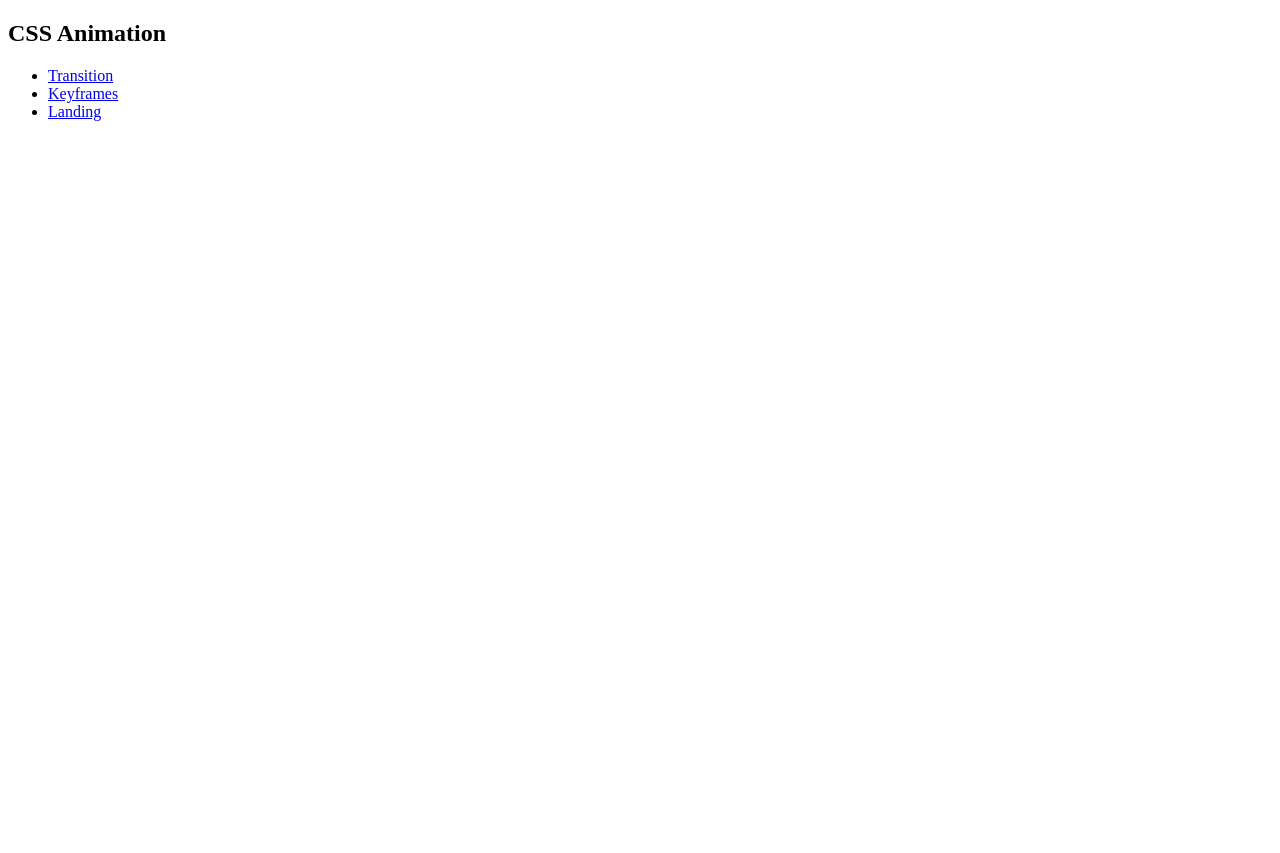
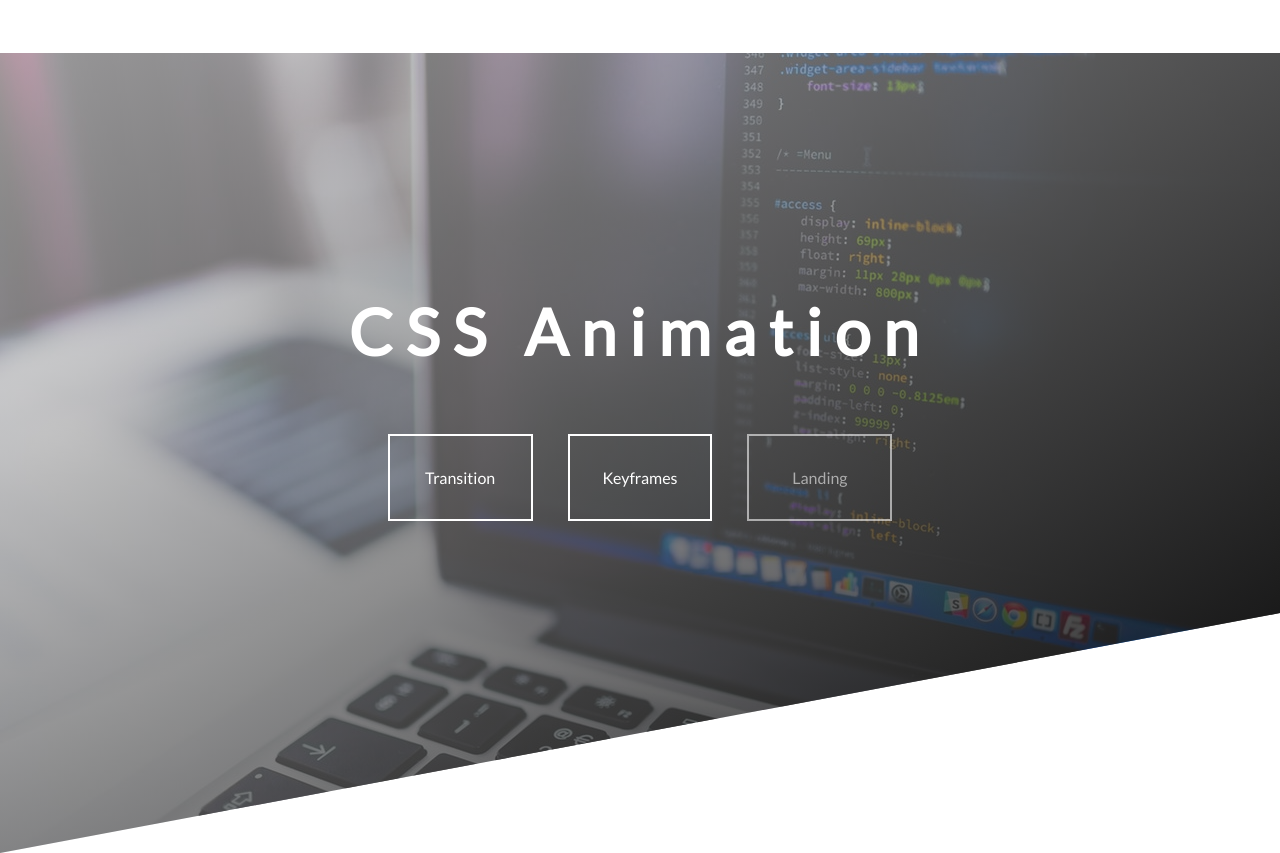
Before and after one commit to ju-voro/TARpe18-CSS-Animation, a plain HTML site: page index.html in a window 1280 px wide. Before the commit the page ends 800 px from the top, so only its background shows below. Drawn offline with Linux system fonts and the light colour scheme.

Commit message:
Add Index Animation

```diff
--- /dev/null
+++ b/css/style.css
@@ -0,0 +1,93 @@
+body {
+    font-family: 'Lato', sans-serif;
+    margin: 0;
+    padding: 0;
+}
+
+.main-container {
+    height: 100vh;
+    background-image:
+    linear-gradient(to right bottom, rgba(255, 255, 255, 0.5), rgba(0, 0, 0, 0.9)),
+    url('../img/close-up-code-coding-160107.jpg');
+    background-size: cover;
+    clip-path: polygon(0 0, 100% 0, 100% 70%, 0% 100%);
+}
+.main-content {
+    width: 60%;
+    margin: 0 auto;
+    text-align: center;
+    position: relative;
+    top: 30%
+}
+
+h2 {
+
+    letter-spacing: 0.8rem;
+    color: #fff;
+    font-size: 4rem;
+}
+
+ul {
+    list-style: none;
+    margin: 4rem auto;
+    padding: 0;
+}
+
+ul a {
+    text-decoration: none;
+    color: #fff;
+
+}
+
+ul li {
+    text-align: center;
+    display: inline-block;
+    width: 10%;
+    padding: 2rem;
+    position: relative;
+    border: 2px solid #fff;
+}
+
+ul li:not(:last-child) {
+    margin-right: 2rem;
+}
+
+.item1 {
+    opacity: 0;
+    animation-name: item1;
+    animation-duration: 3s;
+    animation-delay: 1s;
+    animation-fill-mode: forwards;
+}
+
+@keyframes item1{
+    0% {opacity: 0;}
+    100% {opacity: 1;}
+}
+.item2 {
+    opacity: 0;
+    animation-name: item2;
+    animation-duration: 3s;
+    animation-delay: 2s;
+    animation-fill-mode: forwards;
+}
+
+@keyframes item2{
+    0% {opacity: 0;}
+    100% {opacity: 1;}
+}
+
+.item3 {
+    opacity: 0;
+    animation-name: item2;
+    animation-duration: 3s;
+    animation-delay: 4s;
+    animation-fill-mode: forwards;
+}
+
+@keyframes item3{
+    0% {opacity: 0;}
+    100% {opacity: 1;}
+}
+
+/*https://bennettfeely.com/clippy/*/
--- a/index.html
+++ b/index.html
@@ -4,15 +4,24 @@
     <meta charset="UTF-8">
     <meta name="viewport" content="width=device-width, initial-scale=1.0">
     <meta http-equiv="X-UA-Compatible" content="ie=edge">
+    <link href="https://fonts.googleapis.com/css?family=Lato&display=swap" rel="stylesheet">
+
+    <link rel="stylesheet" href="css/style.css">
     <title>Document</title>
 </head>
 <body>
-    <h2>CSS Animation</h2>
-    <ul>
-        <li><a href="transition.html">Transition</a></li>
-        <li><a href="keyframes.html">Keyframes</a></li>
-        <li><a href="landing.html">Landing</a></li>
-    </ul>
+    <div class="main-container">
+        <div class="main-content">
+            <h2>CSS Animation</h2>
+
+            <ul>
+                <li class="item1"><a href="transition.html">Transition</a></li>
+                <li class="item2"><a href="keyframes.html">Keyframes</a></li>
+                <li class="item3"><a href="landing.html">Landing</a></li>
+            </ul>
+        </div>
+
+    </div>
 
 </body>
 </html>
```
Also changed, not shown: img/close-up-code-coding-160107.jpg (added).
